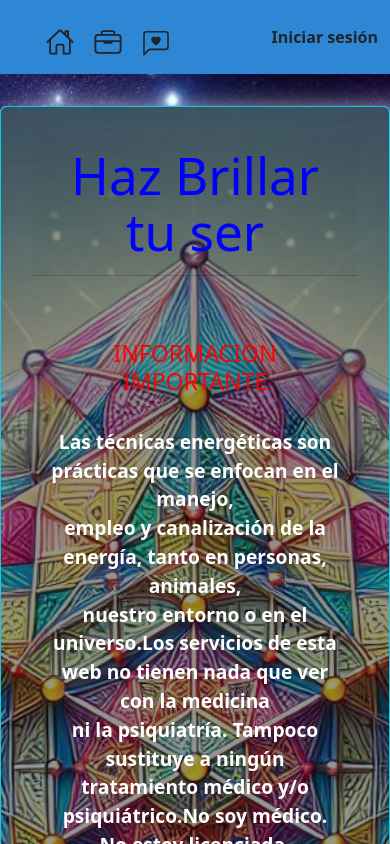
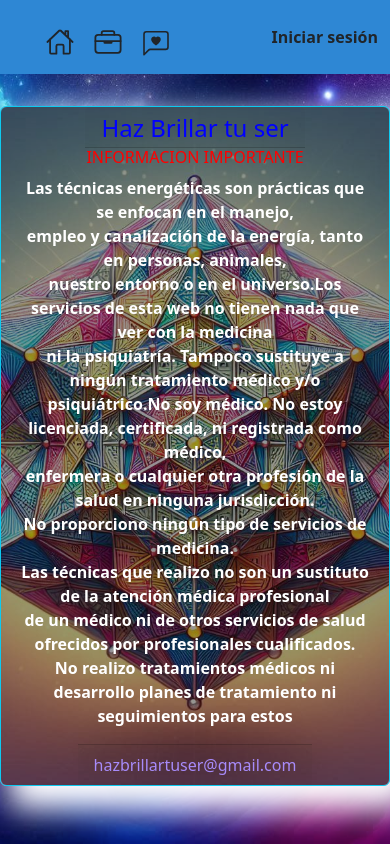
Before and after one commit to AlbertoPueblas/HBTUS-Front-end, a React (Vite) app in the folder hbtus/: page / in a window 390 px wide. Shown: the top 844 px of the page. Built offline with nearby package versions, Linux system fonts and the light colour scheme; no server answers.

Commit message:
cambios en vista movil

```diff
--- a/hbtus/src/pages/Home/Home.css
+++ b/hbtus/src/pages/Home/Home.css
@@ -38,3 +38,32 @@ span {
     position: relative;
     z-index: 1; /* Asegura que el contenido esté sobre el overlay */
 }
+/* --- Responsive para móviles --- */
+@media (max-width: 768px) {
+    .tarjetaHome {
+        padding: 0rem;      /* más espacio interno relativo al tamaño */
+        margin-left: 1rem;
+        margin-right: 0rem;
+    }
+
+    .titulo {
+        font-size: 1.5rem;    /* más legible en móvil */
+        margin-bottom: -0.1rem;   /* evita que quede pegado a los bordes */
+
+    }
+
+    .advertencia {
+        font-size: 1rem;
+        margin-top: -1rem;
+    }
+
+    .presentacion {
+        font-size: 1rem;
+        margin-top: 0rem;
+    }
+
+    span {
+        margin-bottom: 0.75rem;
+        font-weight: bold;
+    }
+}
```
